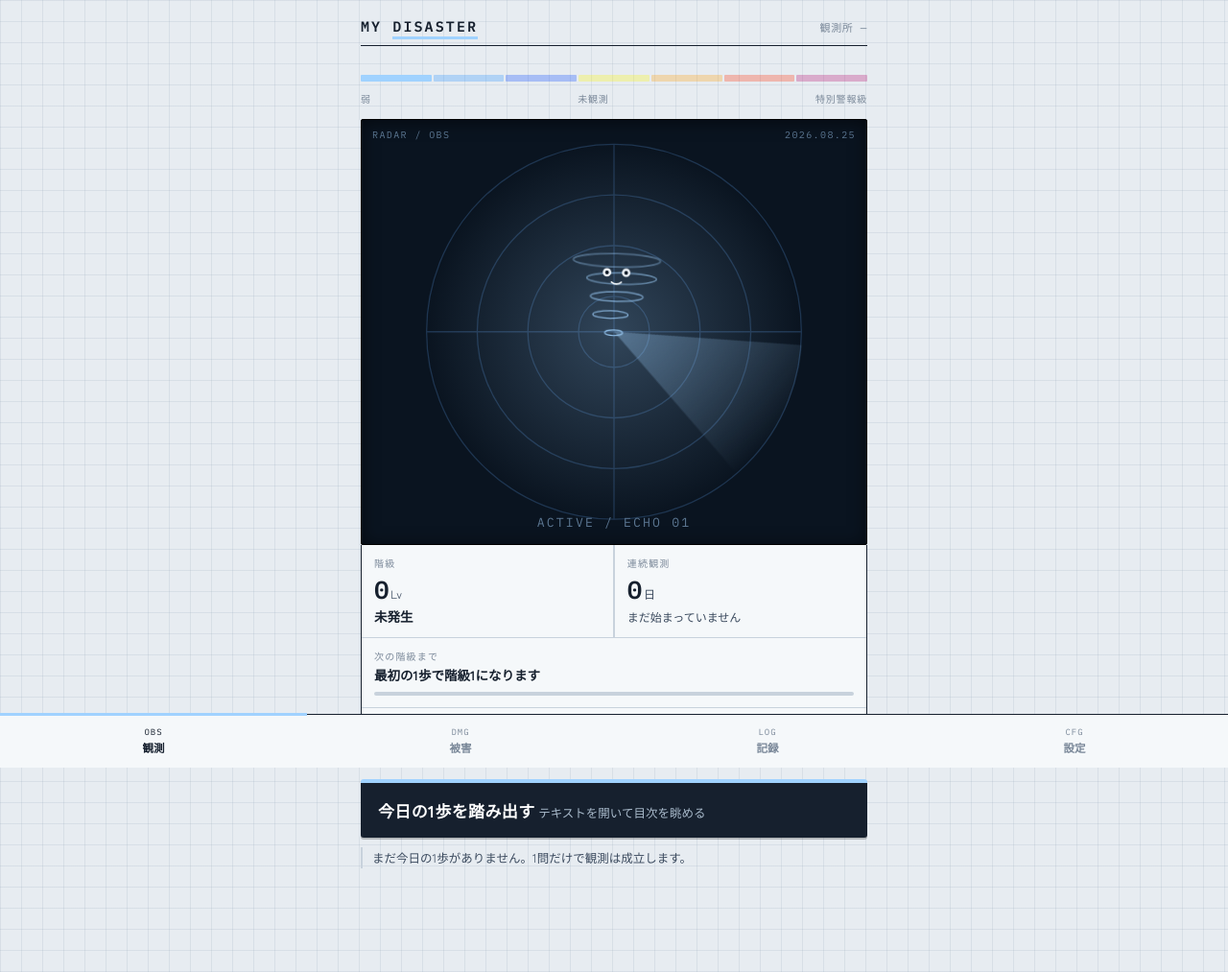
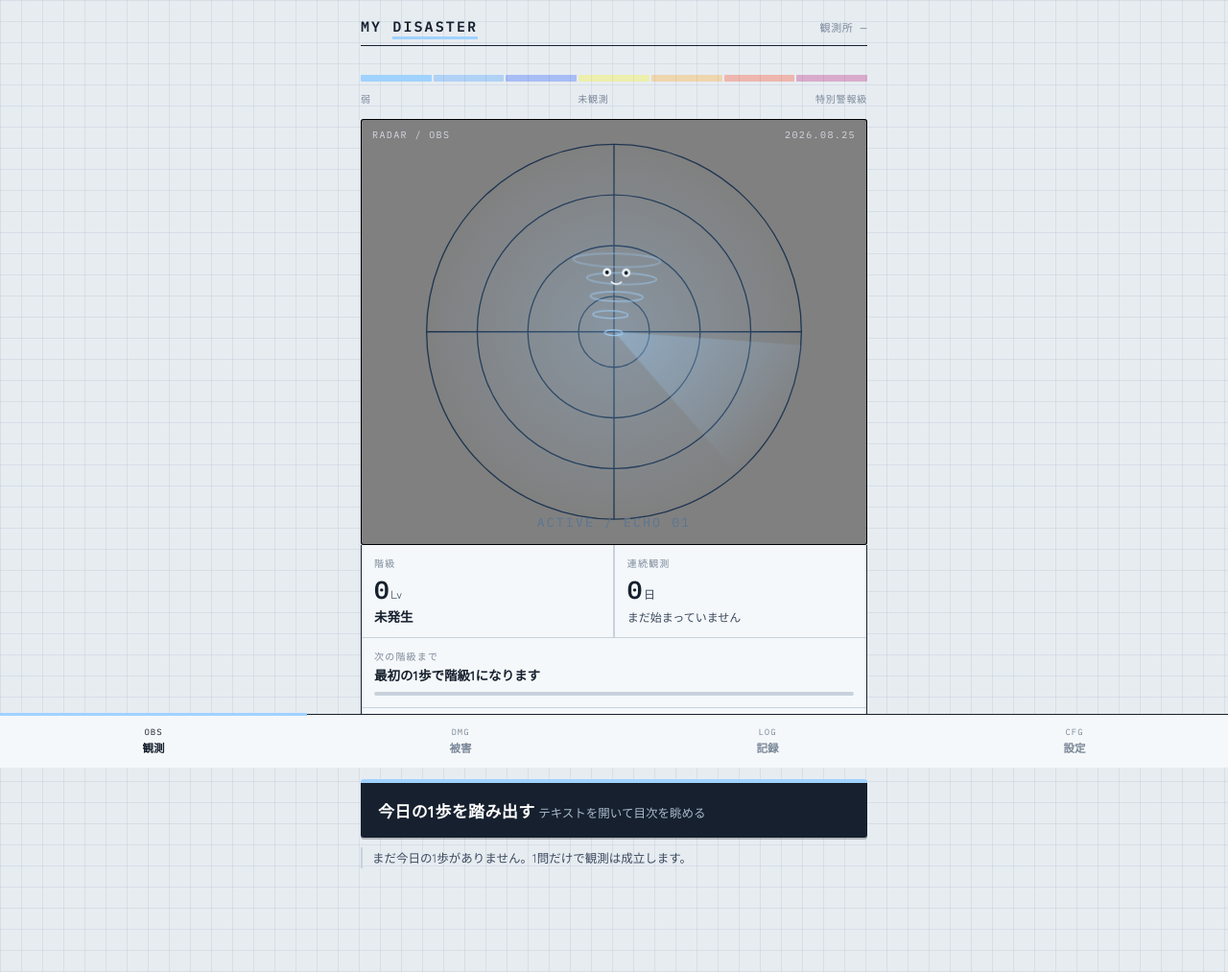
Before and after one commit to Namatya-25/continuation-app, a plain HTML site: page index.html in a window 1280 px wide. Shown: the whole page at 96% size. Drawn offline with Linux system fonts and the light colour scheme.

Commit message:
cssキャラ枠の書式変更

```diff
--- a/styles.css
+++ b/styles.css
@@ -70,15 +70,19 @@ input,select{font-family:inherit;font-size:15px;color:var(--ink)}
 
 /* ---------- scope ---------- */
 .scope-slot{
-  margin:14px 0 0;background:var(--scope);border-radius:var(--radius);
-  position:relative;overflow:hidden;
-  box-shadow:inset 0 0 0 1px #000, inset 0 2px 18px rgba(0,0,0,.6);
+  margin:14px 0 0;
+  background:#808080;
+  border-radius:var(--radius);
+  position:relative;
+  overflow:hidden;
+  min-height:336px;
+  box-shadow:inset 0 0 0 1px #000;
 }
 .scope-slot svg{display:block;width:100%;height:auto}
 .scope-tag{
   position:absolute;top:10px;left:12px;
   font-family:var(--mono);font-size:10px;letter-spacing:.14em;
-  color:#5B7691;
+  color:#d5d8e0;
 }
 .scope-tag.r{left:auto;right:12px;text-align:right}
 #sweep{transform-origin:200px 168px;animation:sweep 4.4s linear infinite}
```
